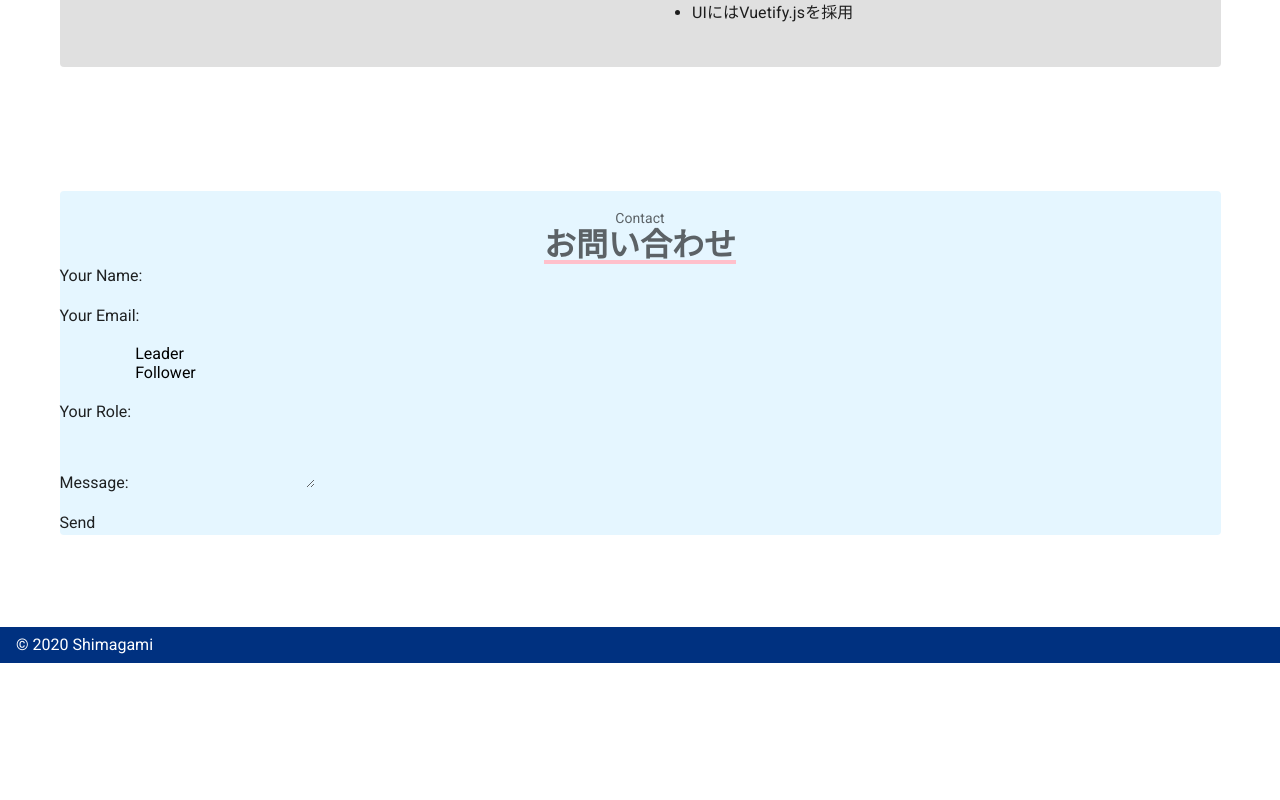
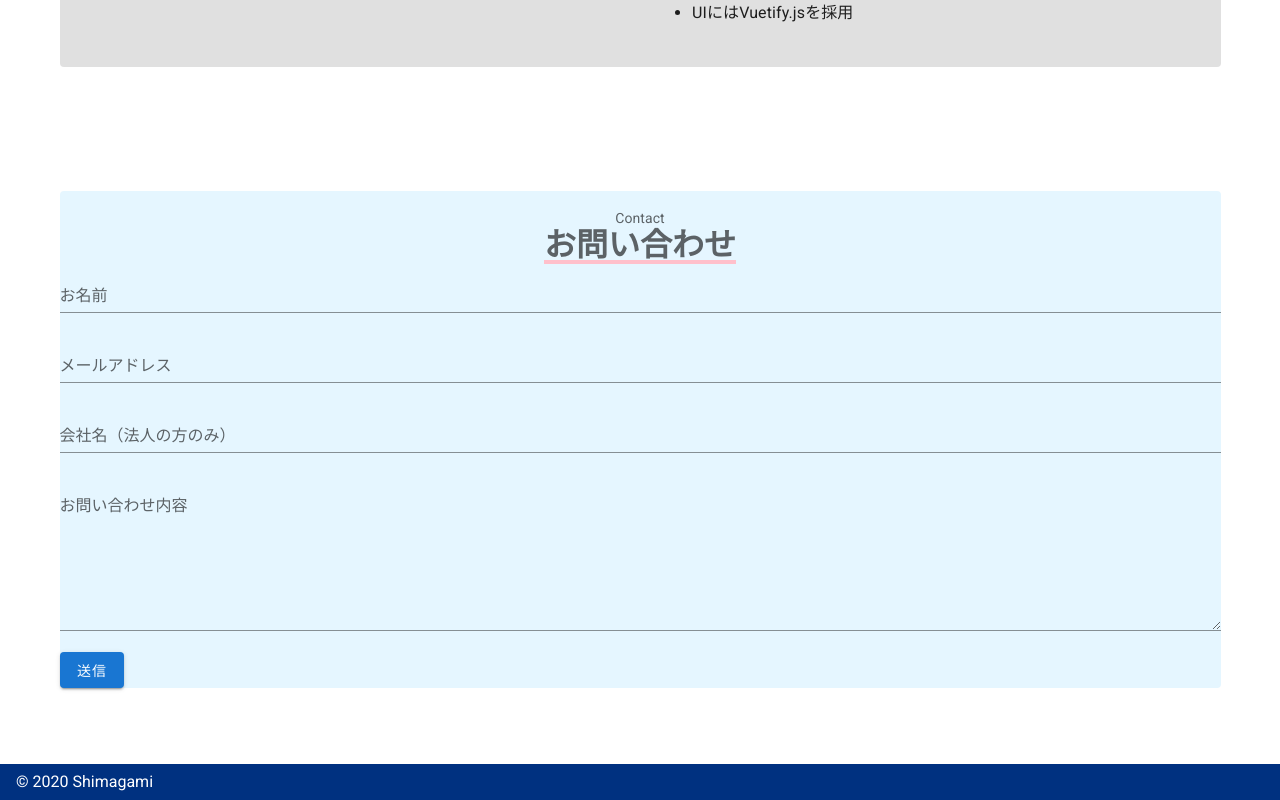
Before and after one commit to xyytgae/Portfolio, a Nuxt app: page / in a window 1280 px wide. Shown: the part 3872-4672 px from the top of the page. Before the commit the page ends 4535 px from the top, so only its background shows below. Built offline with nearby package versions, Linux system fonts and the light colour scheme.

Commit message:
Fix form.html、Contact.vue修正

```diff
--- a/components/Contact.vue
+++ b/components/Contact.vue
@@ -5,30 +5,17 @@
       ><span class="menu">お問い合わせ</span></v-card-text
     >
 
-    <form name="contact" method="POST" data-netlify="true">
-      <input type="hidden" name="form-name" value="contact" />
-      <p>
-        <label>Your Name: <input type="text" name="name"/></label>
-      </p>
-      <p>
-        <label>Your Email: <input type="email" name="email"/></label>
-      </p>
-      <p>
-        <label
-          >Your Role:
-          <select name="role[]" multiple>
-            <option value="leader">Leader</option>
-            <option value="follower">Follower</option>
-          </select></label
-        >
-      </p>
-      <p>
-        <label>Message: <textarea name="message"></textarea></label>
-      </p>
-      <p>
-        <button type="submit">Send</button>
-      </p>
-    </form>
+    <!-- 抜粋です -->
+    <v-text-field v-model="name" label="お名前" required />
+    <v-text-field v-model="email" label="メールアドレス" required />
+    <v-text-field v-model="company" label="会社名（法人の方のみ）" />
+    <v-textarea v-model="message" label="お問い合わせ内容" required />
+    <v-text-field
+      v-model="botfield"
+      label="人間は入力しないでください"
+      v-show="false"
+    />
+    <v-btn color="primary" @click="submit">送信</v-btn>
 
     <!-- <form name="contact" method="POST" netlify>
       <v-form ref="form" v-model="valid">
@@ -104,27 +91,32 @@
 export default {
   data() {
     return {
-      inputItems: [
-        {
-          name: '名前',
-        },
-        {
-          name: 'Email',
-        },
-        {
-          name: '件名',
-        },
-      ],
-      form: {
-        name: '',
-        email: '',
-        title: '',
-        contents: '',
-      },
-      valid: false,
-      loading: false,
-      required: value => !!value || '必須です',
-      message: '送信',
+      name: '',
+      email: '',
+      company: '',
+      message: '',
+      botfield: '',
+      // inputItems: [
+      //   {
+      //     name: '名前',
+      //   },
+      //   {
+      //     name: 'Email',
+      //   },
+      //   {
+      //     name: '件名',
+      //   },
+      // ],
+      // form: {
+      //   name: '',
+      //   email: '',
+      //   title: '',
+      //   contents: '',
+      // },
+      // valid: false,
+      // loading: false,
+      // required: value => !!value || '必須です',
+      // message: '送信',
     }
   },
   methods: {
@@ -133,6 +125,20 @@ export default {
       this.$refs.form.reset()
       this.message = '送信成功！！'
     },
+    async submit() {
+      const params = new FormData()
+      //以下、ダミーフォームの各フォーム要素のnameと合わせる
+      params.append('form-name', 'contact')
+      params.append('name', this.name)
+      params.append('email', this.email)
+      params.append('company', this.company)
+      params.append('message', this.message)
+      params.append('bot-field', this.botfield)
+
+      const response = await this.$axios.$post(window.location.origin, params)
+      //実際はresponseを使って画面側にフィードバックさせるが、ここでは仮にconsoleに出力
+      console.log(response)
+    },
   },
 }
 </script>
```
Also changed, not shown: static/form.html (+7 -4 lines).
